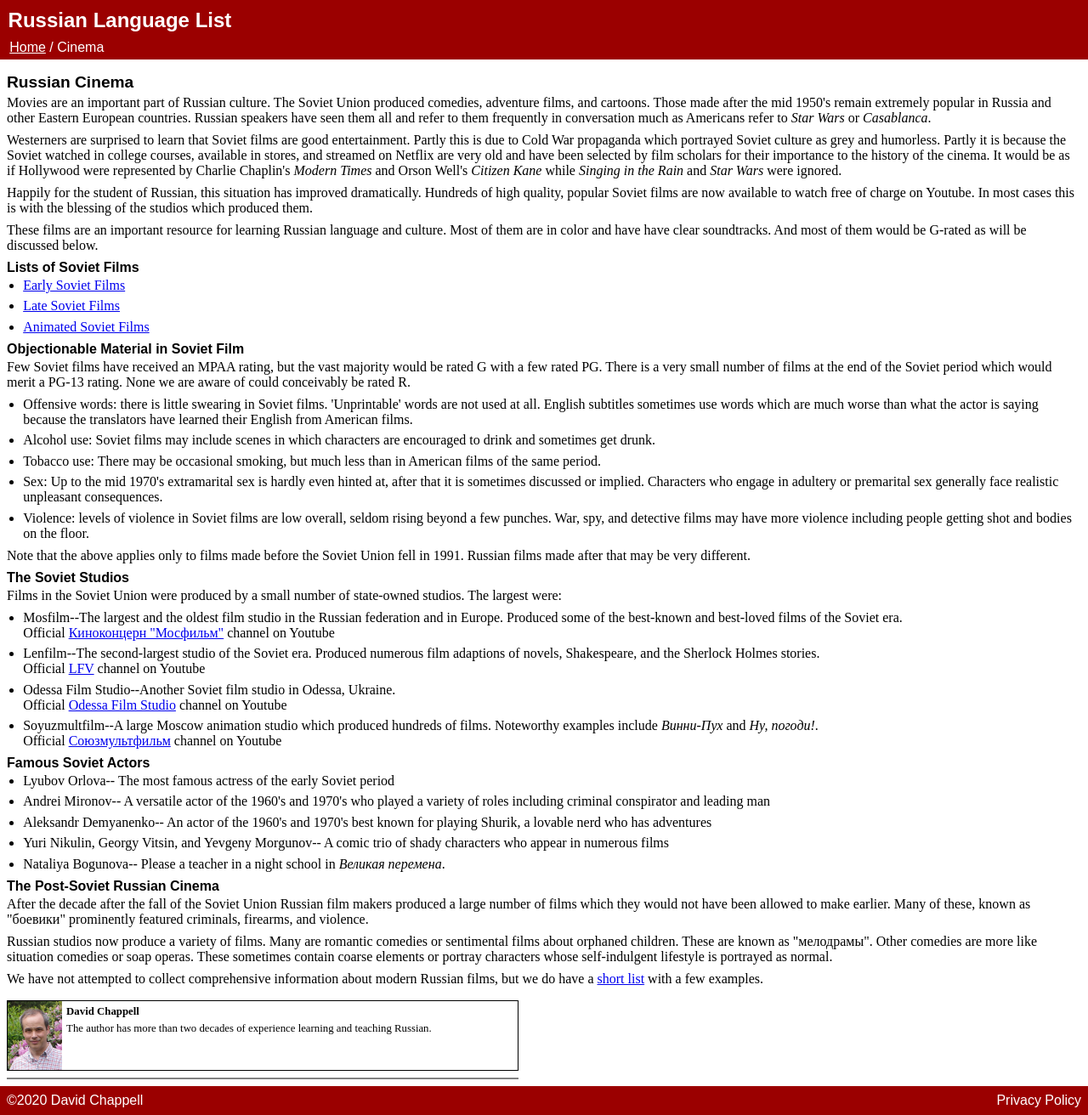
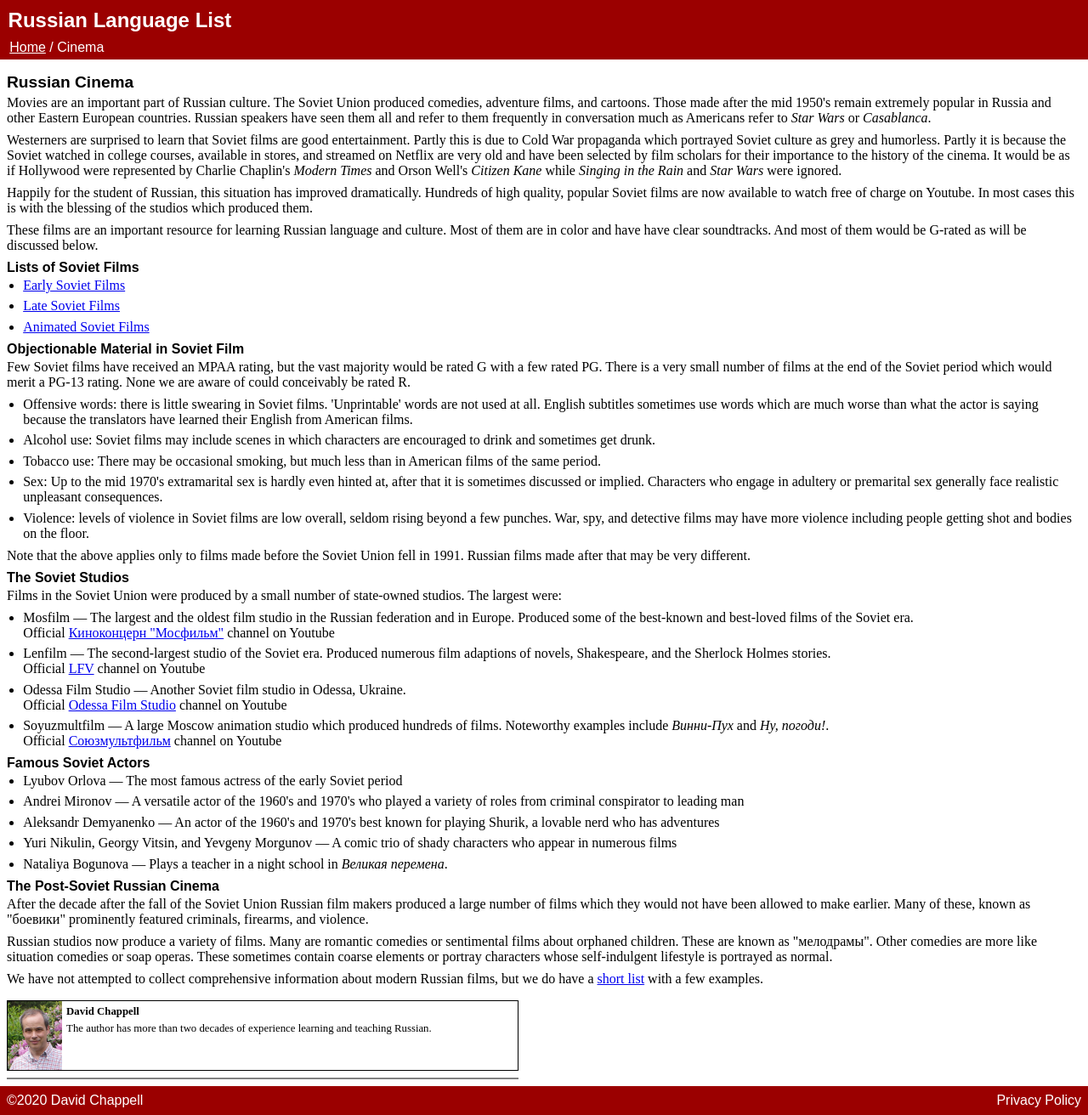
Before and after one commit to david672orford/russian-language-list, a Jekyll site: the page built from cinema/index.md, in a window 1280 px wide. Shown: the whole page at 85% size. Built offline with Jekyll 4.4.1, drawn with Linux system fonts in a browser that asks for light colours; our own code applies the rules of GitHub Pages for plain Markdown files.

Commit message:
added cinema section

```diff
--- a/cinema/index.md
+++ b/cinema/index.md
@@ -70,26 +70,26 @@ Russian films made after that may be very different.</p>
 <p>Films in the Soviet Union were produced by a small number of state-owned
 studios. The largest were:</p>
 <ul>
-<li>Mosfilm--The largest and the oldest film studio in the Russian
+<li>Mosfilm — The largest and the oldest film studio in the Russian
 	federation and in Europe. Produced some of the best-known
 	and best-loved films of the Soviet era.
 	<br>
 	Official <a href="https://www.youtube.com/user/mosfilm">
 		Киноконцерн "Мосфильм"</a> channel on Youtube
 	</li>
-<li>Lenfilm--The second-largest studio of the Soviet era. Produced
+<li>Lenfilm — The second-largest studio of the Soviet era. Produced
 	numerous film adaptions of novels, Shakespeare, and the Sherlock
 	Holmes stories.
 	<br>
 	Official <a href="https://www.youtube.com/user/LenfilmVideo/">
 		LFV</a> channel on Youtube
 	</li>
-<li>Odessa Film Studio--Another Soviet film studio in Odessa, Ukraine.
+<li>Odessa Film Studio — Another Soviet film studio in Odessa, Ukraine.
 	<br>
 	Official <a href="https://www.youtube.com/channel/UCxh_TkSralaVxmsLNYCXeoQ">
 		Odessa Film Studio</a> channel on Youtube
 	</li>
-<li>Soyuzmultfilm--A large Moscow animation studio which produced hundreds
+<li>Soyuzmultfilm — A large Moscow animation studio which produced hundreds
 	of films. Noteworthy examples include <i>Винни-Пух</i> and <i>Ну, погоди!</i>.
 	<br>
 	Official <a href="https://www.youtube.com/channel/UCHS2LM1n3f5cyL-ebgkqyLw">
@@ -101,21 +101,21 @@ studios. The largest were:</p>
 <section>
 <h3>Famous Soviet Actors</h3>
 <ul>
-<li>Lyubov Orlova--
+<li>Lyubov Orlova —
 	The most famous actress of the early Soviet period
 	</li>
-<li>Andrei Mironov--
+<li>Andrei Mironov —
 	A versatile actor of the 1960's and 1970's who played a variety
-	of roles including criminal conspirator and leading man
+	of roles from criminal conspirator to leading man
 	</li>
-<li>Aleksandr Demyanenko--
+<li>Aleksandr Demyanenko —
 	An actor of the 1960's and 1970's best known
 	for playing Shurik, a lovable nerd who has adventures
 	</li>
-<li>Yuri Nikulin, Georgy Vitsin, and Yevgeny Morgunov--
+<li>Yuri Nikulin, Georgy Vitsin, and Yevgeny Morgunov —
 	A comic trio of shady characters who appear in numerous films</li>
-<li>Nataliya Bogunova--
-	Please a teacher in a night school in <i>Великая перемена</i>.
+<li>Nataliya Bogunova —
+	Plays a teacher in a night school in <i>Великая перемена</i>.
 	</li>
 </ul>
 </section>
```
